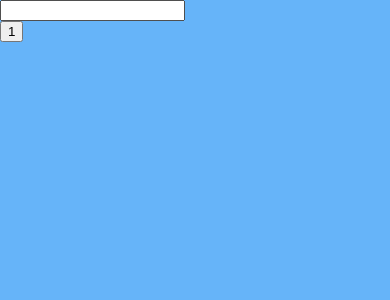
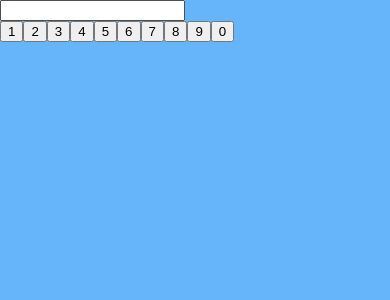
Before and after one commit to oudindiny/Student-Management-System, a React (Create React App) app: page / in a window 390 px wide. Shown: the top 300 px of the page. Built offline with nearby package versions, Linux system fonts and the light colour scheme; a web font is replaced by a local one.

Commit message:
inputPhoneNumber button

```diff
--- a/src/pages/InputPhoneNunber.js
+++ b/src/pages/InputPhoneNunber.js
@@ -1,15 +1,12 @@
 import React, { useEffect, useState } from "react";
 
 const InputPhoneNunber = () => {
-  const [phoneNumber, setphoneNumber] = useState();
+  const [phoneNumber, setphoneNumber] = useState([]);
 
-  const handlePhoneNumber = (it) => {
-    return (phoneNumber) => {
-      setphoneNumber([...phoneNumber], `${it}`);
-    };
+  const handlePhoneNumber = (e) => {
+    setphoneNumber([...phoneNumber, e.target.innerText]);
   };
   console.log(phoneNumber);
-
   return (
     <div className="InputPhoneNunber">
       <div className="input">
@@ -18,14 +15,17 @@ const InputPhoneNunber = () => {
       {/* <div className="number">
         <input type="button" id="1" onClick={handlePhoneNumber(this.id)} />
       </div> */}
-      <button
-        id="1"
-        onClick={() => {
-          handlePhoneNumber("1");
-        }}
-      >
-        1
-      </button>
+      <span>{phoneNumber}</span>
+      <button onClick={handlePhoneNumber}>1</button>
+      <button onClick={handlePhoneNumber}>2</button>
+      <button onClick={handlePhoneNumber}>3</button>
+      <button onClick={handlePhoneNumber}>4</button>
+      <button onClick={handlePhoneNumber}>5</button>
+      <button onClick={handlePhoneNumber}>6</button>
+      <button onClick={handlePhoneNumber}>7</button>
+      <button onClick={handlePhoneNumber}>8</button>
+      <button onClick={handlePhoneNumber}>9</button>
+      <button onClick={handlePhoneNumber}>0</button>
     </div>
   );
 };
```
